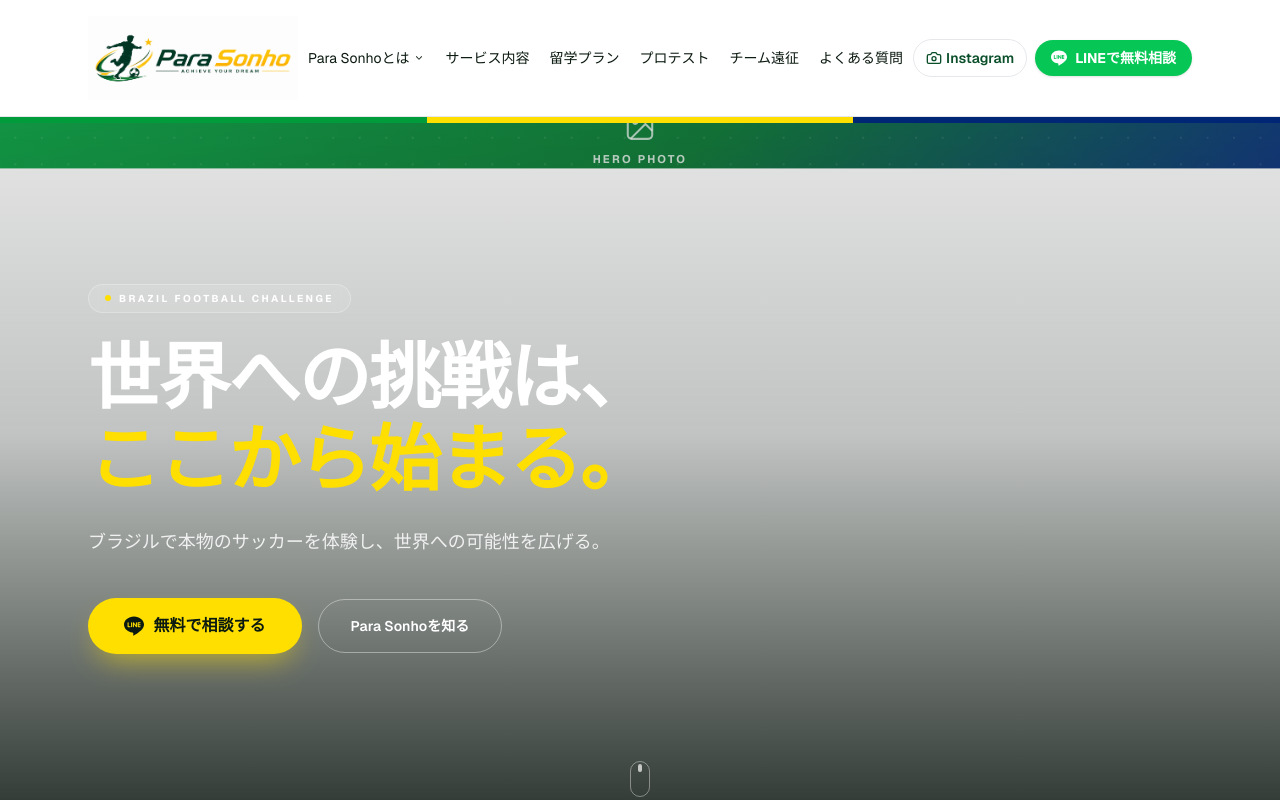
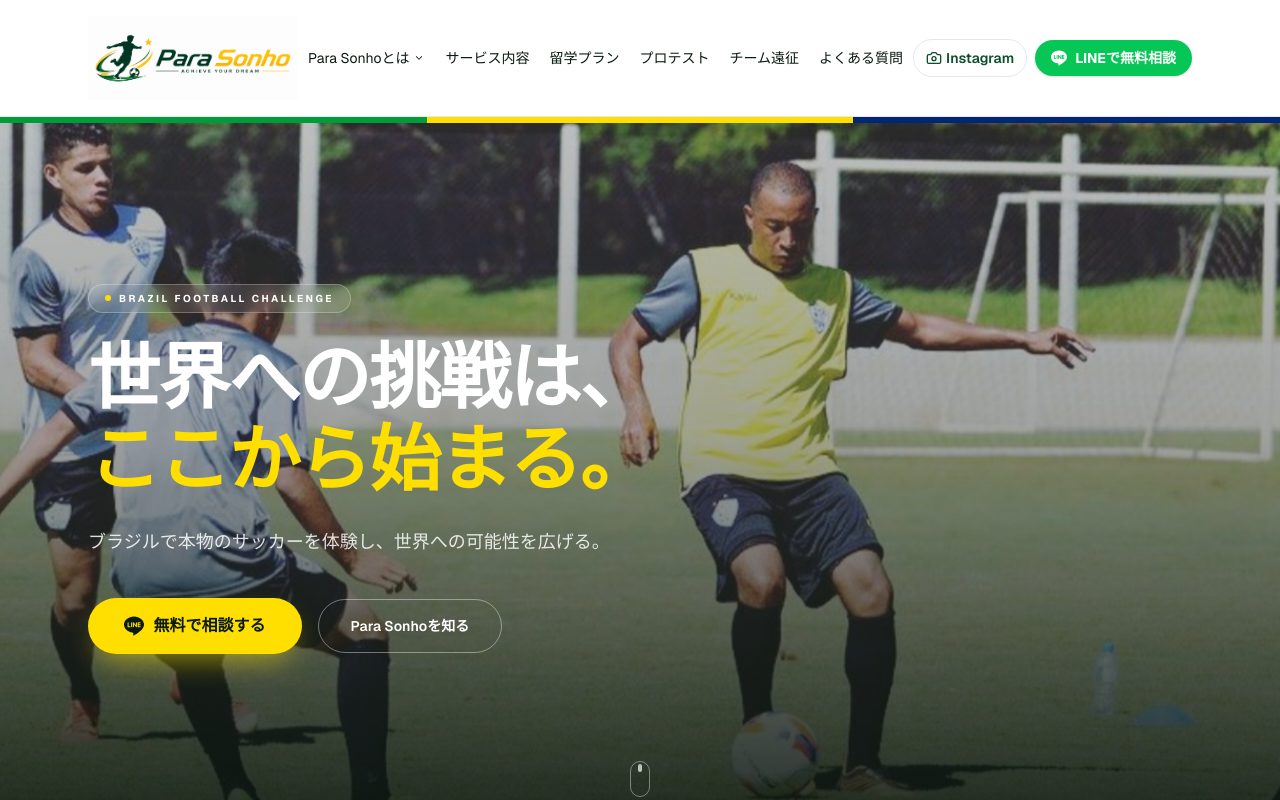
Before and after one commit to roki0711416-hash/parasonho, a Next.js app: page / in a window 1280 px wide. Shown: the top 800 px of the page. Built offline with nearby package versions, Linux system fonts and the light colour scheme.

Commit message:
feat: ヒーロー背景に現地写真(IMG_5800)を設定

```diff
--- a/app/page.tsx
+++ b/app/page.tsx
@@ -213,7 +213,7 @@ export default function Home() {
         <section className="relative min-h-[88vh] w-full overflow-hidden">
           <div className="absolute inset-0 br-slow-zoom">
             <Photo
-              src={undefined}
+              src="/images/IMG_5800.jpg"
               alt="ブラジルでサッカーに挑戦する選手"
               priority
               sizes="100vw"
```
Also changed, not shown: public/images/IMG_5800.jpg (added).
